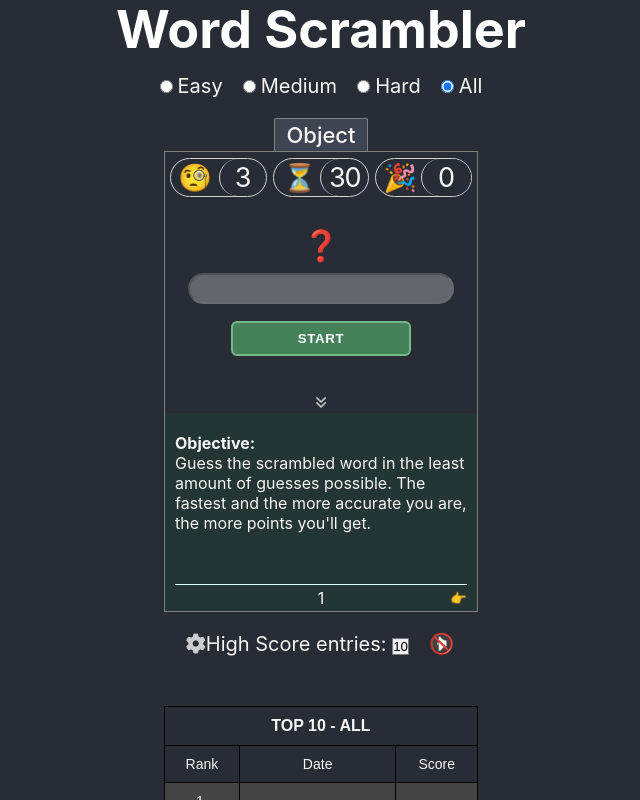
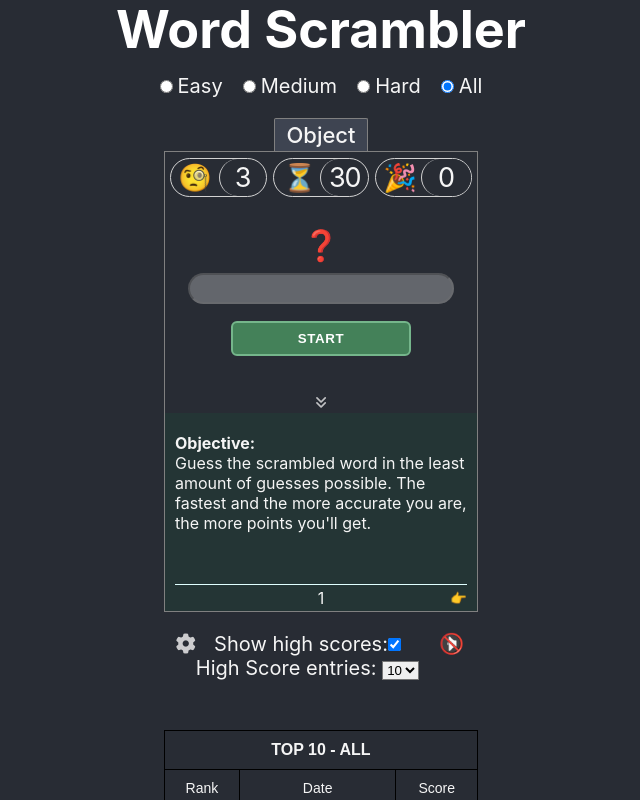
Before and after one commit to hugCarvalho/wordScrambler, a React (Create React App) app: page / in a window 1280 px wide. Shown: the top 800 px of the page, without its empty margins (319-959 px from the left). Built offline with nearby package versions, Linux system fonts and the light colour scheme.

Commit message:
CustomOptions: Implemented showHighScores option

```diff
--- a/src/App.js
+++ b/src/App.js
@@ -257,6 +257,7 @@ function App() {
       <HighScores
         updatedAllScores={updatedAllScores}
         difficulty={difficulty}
+        customOptions={customOptions}
         numEntries={customOptions.defaultHighScoreEntries}
       />
     </div>
--- a/src/components/Audio/Audio.scss
+++ b/src/components/Audio/Audio.scss
@@ -5,6 +5,9 @@
   // label {
   //   margin-left: 5px;
   // }
+  input {
+    -webkit-appearance: none;
+  }
 
   input:hover,
   label:hover {
--- a/src/components/HighScores/HighScores.js
+++ b/src/components/HighScores/HighScores.js
@@ -2,8 +2,9 @@ import React from "react";
 import "./HighScores.scss";
 import PropTypes from "prop-types";
 
-function HighScores({ updatedAllScores, difficulty, numEntries }) {
+function HighScores({ updatedAllScores, difficulty, numEntries, customOptions }) {
   const [highScoreTable, setHighScoreTable] = React.useState([]);
+  const { defaultHighScoreEntries, showHighScore } = customOptions;
 
   React.useEffect(() => {
     //console.log("updatedAllScores", updatedAllScores);
@@ -17,7 +18,7 @@ function HighScores({ updatedAllScores, difficulty, numEntries }) {
   }, [difficulty, updatedAllScores, numEntries]);
 
   return (
-    <table className="HighScores">
+    <table className="HighScores" style={showHighScore ? {} : { display: "none" }}>
       <thead>
         <tr>
           <th className="cells" colSpan="3">
--- a/src/components/MobileMenu/OptionsHighScores/OptionHighScores.js
+++ b/src/components/MobileMenu/OptionsHighScores/OptionHighScores.js
@@ -9,6 +9,7 @@ function OptionsHighScores() {
   return (
     <form>
       <div>
+        <ShowHighScoreOption />
         <SelectHighScoreEntriesToDisplay />
         {/* <span className="validity"></span> */}
       </div>
@@ -19,10 +20,8 @@ function OptionsHighScores() {
 export function SelectHighScoreEntriesToDisplay() {
   const { customOptions, setCustomOptions } = React.useContext(CustomOptionsContext);
 
-  const chooseNumberOfHighScoreEntriesToDisplay = (e, obj) => {
-    let copyObj = { ...obj };
-    copyObj.defaultHighScoreEntries = +e.target.value;
-    setCustomOptions(copyObj);
+  const chooseNumberOfHighScoreEntriesToDisplay = (e, optionsObj) => {
+    setCustomOptions({ ...optionsObj, defaultHighScoreEntries: +e.target.value });
   };
 
   return (
@@ -46,4 +45,24 @@ export function SelectHighScoreEntriesToDisplay() {
   );
 }
 
+export function ShowHighScoreOption() {
+  const { customOptions, setCustomOptions } = React.useContext(CustomOptionsContext);
+
+  const toggleShowHighScore = optionsObj => {
+    return setCustomOptions({ ...optionsObj, showHighScore: !optionsObj.showHighScore });
+  };
+
+  return (
+    <div className="ShowHighScoreOption">
+      <label htmlFor="show-high-scores">Show high scores:</label>
+      <input
+        id="show-high-scores"
+        type="checkbox"
+        checked={customOptions.showHighScore}
+        onChange={() => toggleShowHighScore(customOptions)}
+      />
+    </div>
+  );
+}
+
 export default OptionsHighScores;
--- a/src/index.css
+++ b/src/index.css
@@ -58,7 +58,7 @@ span {
 input,
 select,
 textarea {
-  -webkit-appearance: none;
-  /* -webkit-border-radius: 0;
-  border-radius: 0; */
+  /* -webkit-appearance: none; */
+  -webkit-border-radius: 0;
+  border-radius: 0;
 }
```
Also changed, not shown: 1 other file (tests, documents, lock files or other folders).
